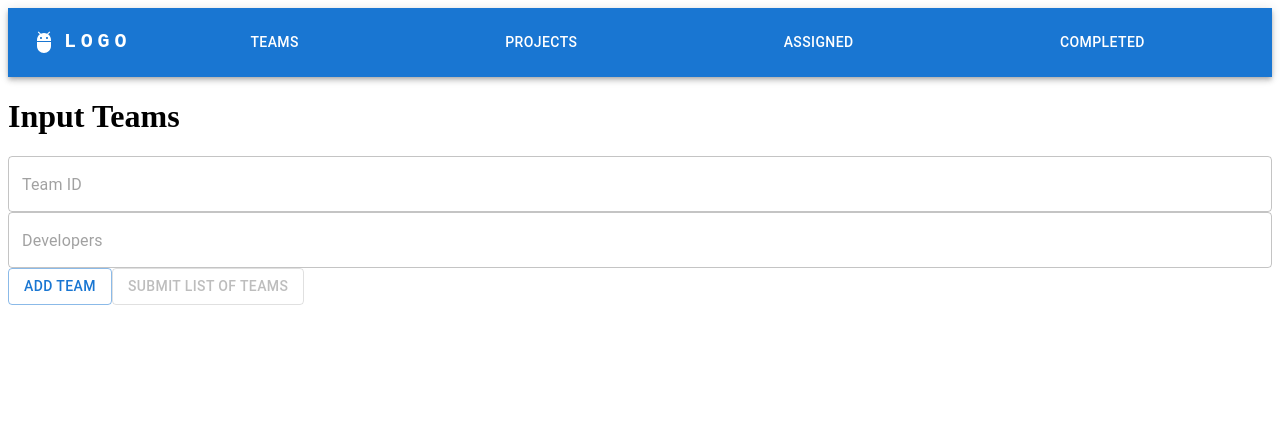
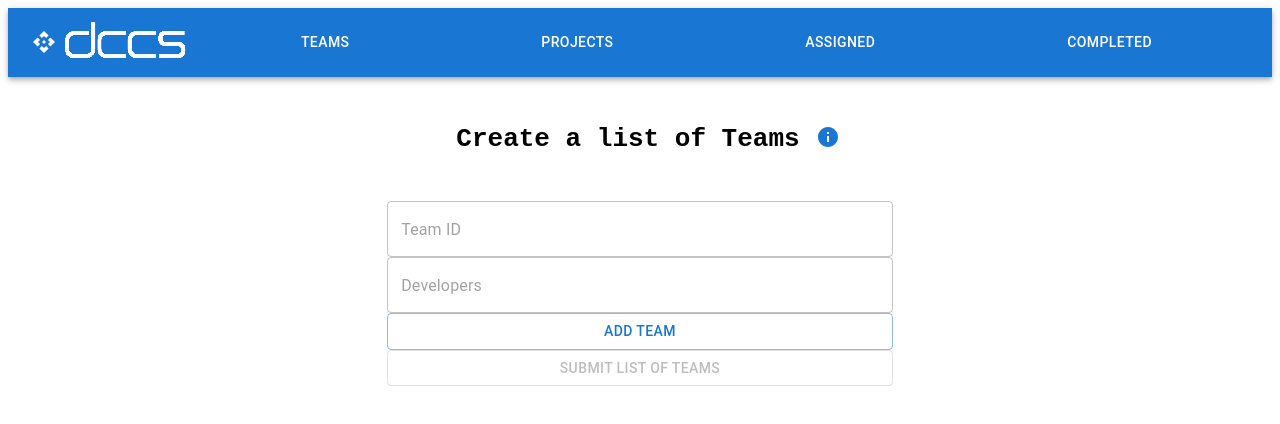
Before and after one commit to Yenis/codingchallenge-dimamovic-frontend, a React (Create React App) app: page /teams in a window 1280 px wide. Shown: the top 424 px of the page. Built offline with nearby package versions, Linux system fonts and the light colour scheme.

Commit message:
Implemented proper styling, added info bubbles, fixed info and error messages

```diff
--- a/package.json
+++ b/package.json
@@ -25,7 +25,7 @@
     "yup": "^0.32.11"
   },
   "scripts": {
-    "start": "react-scripts start",
+    "start": "set PORT=9775 && react-scripts start",
     "build": "react-scripts build",
     "test": "react-scripts test",
     "eject": "react-scripts eject"
--- a/src/App.tsx
+++ b/src/App.tsx
@@ -1,5 +1,6 @@
-import React from "react";
-import { Routes, Route } from "react-router-dom";
+import { Box } from "@mui/material";
+import React, { useEffect } from "react";
+import { Routes, Route, useNavigate } from "react-router-dom";
 import HeaderAppBar from "./components/AppBar";
 import Assigned from "./pages/Assigned";
 import Completed from "./pages/Completed";
@@ -7,8 +8,17 @@ import Projects from "./pages/Project";
 import Teams from "./pages/Teams";
 
 const App: React.FC = () => {
+  const navigateTo = useNavigate();
+
+  useEffect(() => {
+    navigateTo("/teams");
+    // eslint-disable-next-line
+  }, []);
+
   return (
-    <>
+    <Box
+      sx={{ display: "flex", flexDirection: "column", alignItems: "center" }}
+    >
       <HeaderAppBar />
       <Routes>
         <Route path="/teams" element={<Teams />}></Route>
@@ -16,7 +26,7 @@ const App: React.FC = () => {
         <Route path="/assigned" element={<Assigned />}></Route>
         <Route path="/completed" element={<Completed />}></Route>
       </Routes>
-    </>
+    </Box>
   );
 };
 
--- a/src/components/AppBar.tsx
+++ b/src/components/AppBar.tsx
@@ -4,7 +4,7 @@ import Toolbar from "@mui/material/Toolbar";
 import Typography from "@mui/material/Typography";
 import Container from "@mui/material/Container";
 import Button from "@mui/material/Button";
-import AdbIcon from "@mui/icons-material/Adb";
+import ApiIcon from '@mui/icons-material/Api';
 import { useNavigate } from "react-router-dom";
 
 const pages = ["Teams", "Projects", "Assigned", "Completed"];
@@ -16,12 +16,12 @@ const HeaderAppBar = () => {
     <AppBar position="sticky">
       <Container maxWidth="xl">
         <Toolbar disableGutters>
-          <AdbIcon sx={{ display: { xs: "none", md: "flex" }, mr: 1 }} />
+          <ApiIcon sx={{ display: { xs: "none", md: "flex" }, mr: 1 }} />
           <Typography
             variant="h6"
             noWrap
             component="a"
-            href="/"
+            href="https://en.dccs.at"
             sx={{
               mr: 2,
               display: { xs: "none", md: "flex" },
@@ -32,7 +32,7 @@ const HeaderAppBar = () => {
               textDecoration: "none",
             }}
           >
-            LOGO
+            <img src={require("../logo.png")} style={{transform: "10%"}} alt="dccs" />
           </Typography>
           <Box sx={{ flexGrow: 1, display: "flex", justifyContent: "space-around" }}>
             <Button
--- /dev/null
+++ b/src/components/InfoBox.tsx
@@ -0,0 +1,13 @@
+import * as React from 'react';
+import Tooltip from '@mui/material/Tooltip';
+import InfoIcon from '@mui/icons-material/Info';
+
+export const InfoBubble: React.FC<{ message: string }> = (props) => {
+  return (
+    <div>
+      <Tooltip title={props.message}>
+        <InfoIcon color='primary' />
+      </Tooltip>
+    </div>
+  );
+}
--- a/src/pages/Assigned.tsx
+++ b/src/pages/Assigned.tsx
@@ -4,6 +4,13 @@ import { Formik, Form } from "formik";
 import { InputField } from "../components/InputField";
 import * as yup from "yup";
 import { throwMessage } from "../helpers/toastr/ToastMessages";
+import { InfoBubble } from "../components/InfoBox";
+
+const infoMessage = `
+Provide a project ID,
+and find a Team that this project is assigned to,
+or no Team if the project is not assigned.
+`;
 
 const Assigned: React.FC = () => {
   const validationSchema = yup.object({
@@ -15,8 +22,19 @@ const Assigned: React.FC = () => {
   });
 
   return (
-    <>
-      <h1>Find Assigned Project</h1>
+    <Box sx={{ minWidth: { xs: "80%", sm: "60%", md: "40%" } }}>
+      <Box sx={{ display: "flex", justifyContent: "center" }}>
+        <Box component="h1">
+          <Box
+            sx={{ display: "flex", flexDirection: "row", alignItems: "center" }}
+          >
+            <Box component="pre" sx={{ paddingLeft: 2, paddingRight: 2 }}>
+              Get Project Info
+            </Box>
+            <InfoBubble message={infoMessage} />
+          </Box>
+        </Box>
+      </Box>
       <Formik
         initialValues={{
           ID: "",
@@ -27,6 +45,7 @@ const Assigned: React.FC = () => {
 
           const projectID: number = parseInt(submitData.ID);
 
+          try {
             const { status } = await axios.get("http://localhost:3000/status");
 
             if (status === 200) {
@@ -35,7 +54,7 @@ const Assigned: React.FC = () => {
                 url: "http://localhost:3000/assigned",
                 data: `ID=${projectID}`,
               });
-            if (!res)  throwMessage(`ERROR, Project NOT FOUND`);
+              if (!res) throwMessage(`ERROR, Project NOT FOUND`);
               switch (res.status) {
                 case 404:
                   throwMessage(`ERROR, Project NOT FOUND`);
@@ -51,6 +70,10 @@ const Assigned: React.FC = () => {
                   throwMessage(`ERROR, Project NOT FOUND`);
               }
             }
+          } catch (error) {
+            console.error(error);
+            throwMessage(`ERROR, Project NOT FOUND`);
+          }
 
           setSubmitting(false);
           resetForm();
@@ -64,6 +87,7 @@ const Assigned: React.FC = () => {
             <Box>
               <Button
                 disabled={isSubmitting}
+                fullWidth
                 type="submit"
                 variant="outlined"
                 color="primary"
@@ -74,7 +98,7 @@ const Assigned: React.FC = () => {
           </Form>
         )}
       </Formik>
-    </>
+    </Box>
   );
 };
 
--- a/src/pages/Completed.tsx
+++ b/src/pages/Completed.tsx
@@ -4,6 +4,12 @@ import { Formik, Form } from "formik";
 import { InputField } from "../components/InputField";
 import * as yup from "yup";
 import { throwMessage } from "../helpers/toastr/ToastMessages";
+import { InfoBubble } from "../components/InfoBox";
+
+const infoMessage = `
+Complete a project with the provided ID,
+Whether it has been started or not.
+`;
 
 const Completed: React.FC = () => {
   const validationSchema = yup.object({
@@ -15,8 +21,19 @@ const Completed: React.FC = () => {
   });
 
   return (
-        <>
-          <h1>Complete a Project</h1>
+    <Box sx={{ minWidth: { xs: "80%", sm: "60%", md: "40%" } }}>
+      <Box sx={{ display: "flex", justifyContent: "center" }}>
+        <Box component="h1">
+          <Box
+            sx={{ display: "flex", flexDirection: "row", alignItems: "center" }}
+          >
+            <Box component="pre" sx={{ paddingLeft: 2, paddingRight: 2 }}>
+              Complete a Project
+            </Box>
+            <InfoBubble message={infoMessage} />
+          </Box>
+        </Box>
+      </Box>
       <Formik
         initialValues={{
           ID: "",
@@ -27,6 +44,7 @@ const Completed: React.FC = () => {
 
           const projectID: number = parseInt(submitData.ID);
 
+          try {
             const { status } = await axios.get("http://localhost:3000/status");
 
             if (status === 200) {
@@ -35,7 +53,7 @@ const Completed: React.FC = () => {
                 url: "http://localhost:3000/completed",
                 data: `ID=${projectID}`,
               });
-                if (!res)  throwMessage(`ERROR, Project NOT FOUND`);
+              if (!res) throwMessage(`ERROR, Project NOT FOUND`);
               switch (res.status) {
                 case 404:
                   throwMessage(`ERROR, Project NOT FOUND`);
@@ -47,6 +65,10 @@ const Completed: React.FC = () => {
                 default:
                   throwMessage(`ERROR, Project NOT FOUND`);
               }
+            }
+          } catch (error) {
+            console.error(error);
+            throwMessage(`ERROR, Project NOT FOUND`);
           }
 
           setSubmitting(false);
@@ -61,6 +83,7 @@ const Completed: React.FC = () => {
             <Box>
               <Button
                 disabled={isSubmitting}
+                fullWidth
                 type="submit"
                 variant="outlined"
                 color="primary"
@@ -71,7 +94,7 @@ const Completed: React.FC = () => {
           </Form>
         )}
       </Formik>
-        </>
+    </Box>
   );
 };
 
--- a/src/pages/Project.tsx
+++ b/src/pages/Project.tsx
@@ -4,14 +4,20 @@ import { Formik, Form } from "formik";
 import { InputField } from "../components/InputField";
 import * as yup from "yup";
 import { throwMessage } from "../helpers/toastr/ToastMessages";
+import { InfoBubble } from "../components/InfoBox";
 
 interface ProjectProps {
   id: number | undefined;
   devs_needed: number | undefined;
 }
 
+const infoMessage = `
+Add a single project. Project must require at least 1,
+and a maximum of 6 developers. Project will be
+assigned to the first Team available.
+`;
+
 const Projects: React.FC = () => {
-
   const validationSchema = yup.object({
     id: yup
       .number()
@@ -27,8 +33,19 @@ const Projects: React.FC = () => {
   });
 
   return (
-    <>
-      <h1>Create Project</h1>
+    <Box sx={{ minWidth: { xs: "80%", sm: "60%", md: "40%" } }}>
+      <Box sx={{ display: "flex", justifyContent: "center" }}>
+        <Box component="h1">
+          <Box
+            sx={{ display: "flex", flexDirection: "row", alignItems: "center" }}
+          >
+            <Box component="pre" sx={{ paddingLeft: 2, paddingRight: 2 }}>
+              Create a New Project
+            </Box>
+            <InfoBubble message={infoMessage} />
+          </Box>
+        </Box>
+      </Box>
       <Formik
         initialValues={{
           id: "",
@@ -43,9 +60,10 @@ const Projects: React.FC = () => {
             devs_needed: parseInt(submitData.devs_needed),
           };
 
+          try {
             const { status } = await axios({
               method: "get",
-            url: "http://localhost:3000/status"
+              url: "http://localhost:3000/status",
             });
 
             if (status === 200) {
@@ -54,7 +72,11 @@ const Projects: React.FC = () => {
                 url: "http://localhost:3000/project",
                 data: newProject,
               });
-            throwMessage("New Project Added Succesfully")
+              throwMessage("New Project Added Succesfully");
+            }
+          } catch (error) {
+            console.error(error);
+            throwMessage(`ERROR, Bad Request`);
           }
 
           setSubmitting(false);
@@ -72,6 +94,7 @@ const Projects: React.FC = () => {
             <Box>
               <Button
                 disabled={isSubmitting}
+                fullWidth
                 type="submit"
                 variant="outlined"
                 color="primary"
@@ -82,7 +105,7 @@ const Projects: React.FC = () => {
           </Form>
         )}
       </Formik>
-    </>
+    </Box>
   );
 };
 
--- a/src/pages/Teams.tsx
+++ b/src/pages/Teams.tsx
@@ -5,16 +5,23 @@ import { InputField } from "../components/InputField";
 import * as yup from "yup";
 import { useState } from "react";
 import { throwMessage } from "../helpers/toastr/ToastMessages";
+import { InfoBubble } from "../components/InfoBox";
 
 interface TeamProps {
   id: number | undefined;
   developers: number | undefined;
 }
 
+const infoMessage = `
+Teams can contain 4, 5 or 6 developers.
+Multiple teams can be submitted at the same time,
+as each submit clears previous data.`;
+
 const Teams: React.FC = () => {
   const [teams, setTeams] = useState<TeamProps[]>();
 
   const handleSubmitTeams = async () => {
+    try {
       const { status } = await axios({
         method: "get",
         url: "http://localhost:3000/status",
@@ -27,7 +34,11 @@ const Teams: React.FC = () => {
           data: teams,
         });
         throwMessage("List of Teams Added Succesfully");
-      setTeams([])
+        setTeams([]);
+      }
+    } catch (error) {
+      console.error(error);
+      throwMessage(`ERROR, Bad Request`);
     }
   };
 
@@ -46,8 +57,19 @@ const Teams: React.FC = () => {
   });
 
   return (
-    <>
-      <h1>Input Teams</h1>
+    <Box sx={{ minWidth: { xs: "80%", sm: "60%", md: "40%" } }}>
+      <Box sx={{ display: "flex", justifyContent: "center" }}>
+        <Box component="h1">
+          <Box
+            sx={{ display: "flex", flexDirection: "row", alignItems: "center" }}
+          >
+            <Box component="pre" sx={{ paddingLeft: 2, paddingRight: 2 }}>
+              Create a list of Teams
+            </Box>
+            <InfoBubble message={infoMessage} />
+          </Box>
+        </Box>
+      </Box>
       <Formik
         initialValues={{
           id: "",
@@ -93,6 +115,7 @@ const Teams: React.FC = () => {
             <Box>
               <Button
                 disabled={isSubmitting}
+                fullWidth
                 type="submit"
                 variant="outlined"
                 color="primary"
@@ -101,6 +124,7 @@ const Teams: React.FC = () => {
               </Button>
               <Button
                 disabled={!teams}
+                fullWidth
                 variant="outlined"
                 color="secondary"
                 onClick={handleSubmitTeams}
@@ -111,18 +135,20 @@ const Teams: React.FC = () => {
           </Form>
         )}
       </Formik>
+      <Box
+        sx={{ display: "flex", flexDirection: "column", alignItems: "center" }}
+      >
         {teams
           ? teams.map((team) => {
               return (
-              <Box key={team.id}>
-                <pre>
+                <pre key={team.id}>
                   TeamID: {team.id} Developers: {team.developers}
                 </pre>
-              </Box>
               );
             })
           : null}
-    </>
+      </Box>
+    </Box>
   );
 };
 
```
Also changed, not shown: src/logo.png (added), src/logo.svg (deleted). Lines whose indentation alone changed are shown as unchanged.
